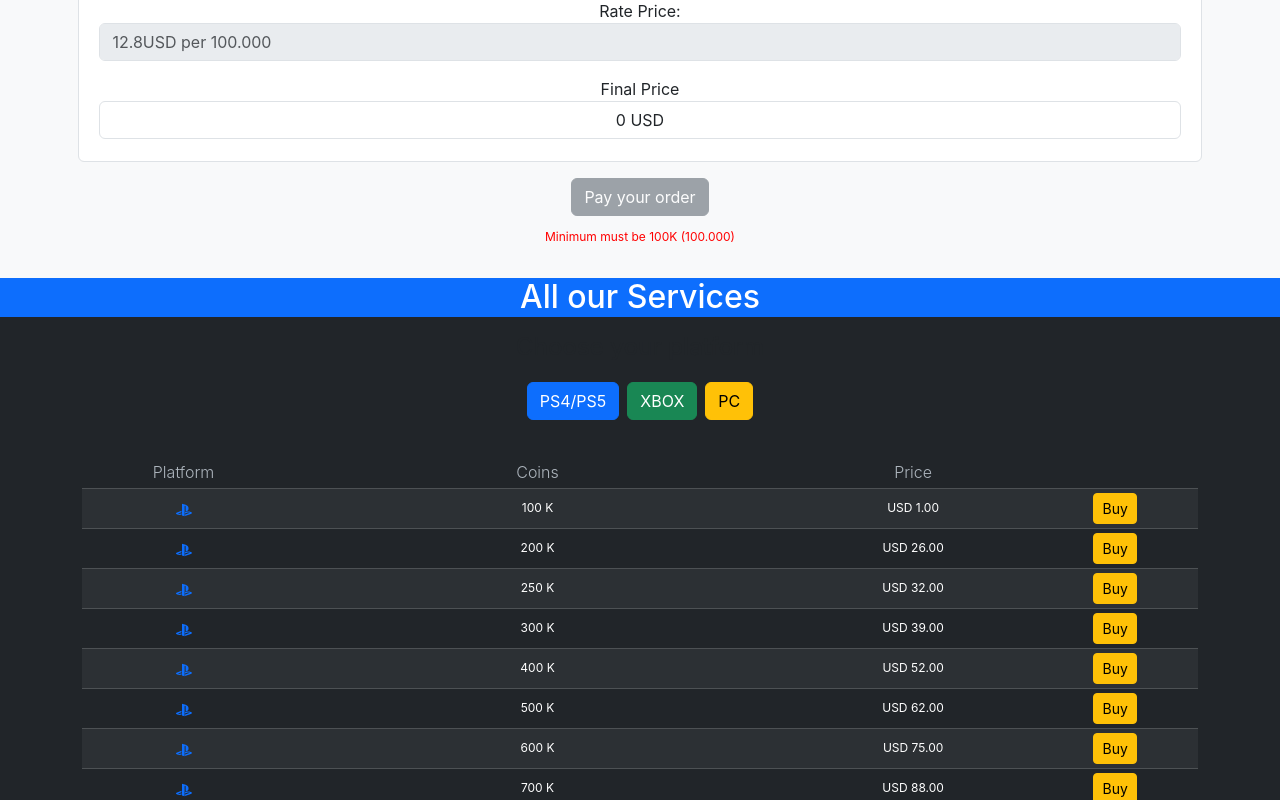
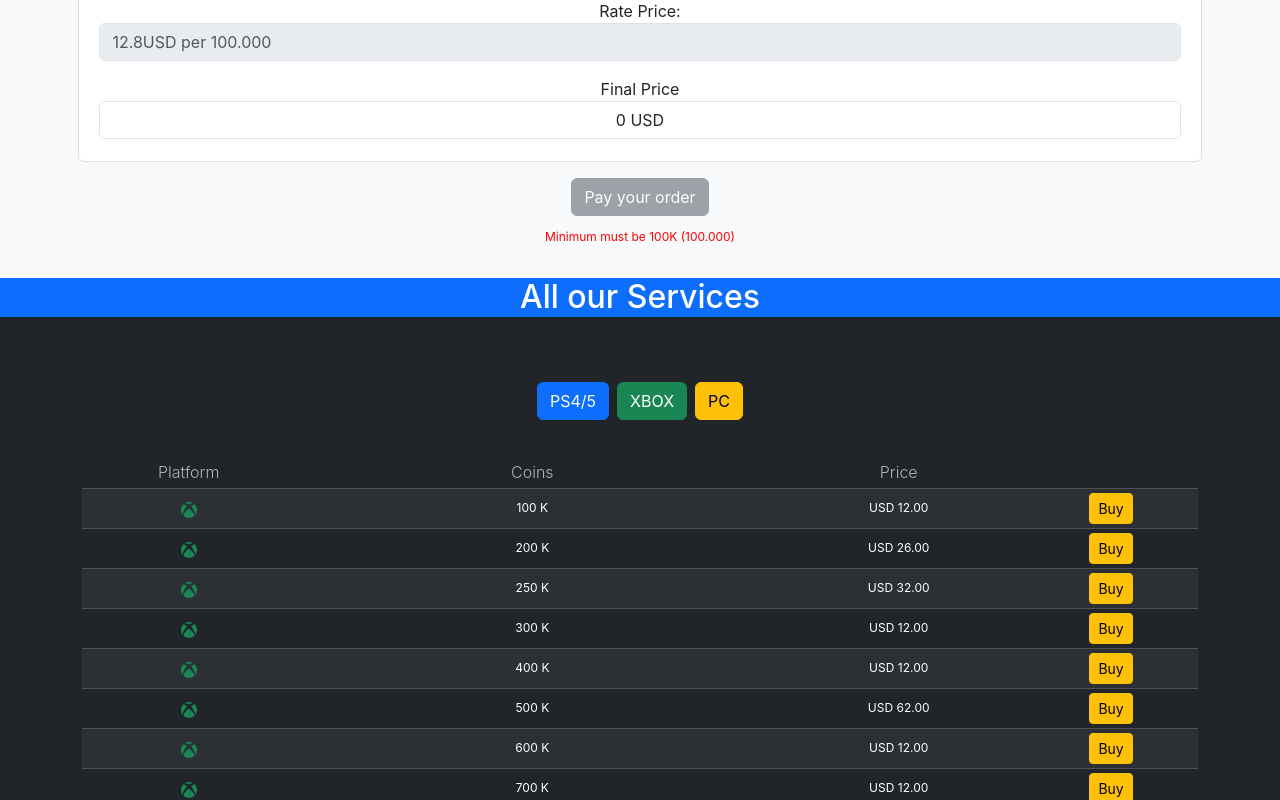
Before and after one commit to lisandroman/fcm, a React (Create React App) app: page /buy in a window 1280 px wide. Both pictures are taken after a click on the button "XBOX". Shown: the part 537-1337 px from the top of the page. Built offline with nearby package versions, Linux system fonts and the light colour scheme.

Commit message:
Packages Page fix filters by platforms

```diff
--- a/src/components/data/priceListPC.data.js
+++ b/src/components/data/priceListPC.data.js
@@ -1,8 +1,8 @@
-export const PriceListPS = [
+export const PriceListPC = [
   {
     id: 41,
     coins: 100,
-    price: 12.8,
+    price: 99,
     platformPS4: "PC",
   },
   {
--- a/src/components/data/priceListXBOX.data.js
+++ b/src/components/data/priceListXBOX.data.js
@@ -1,9 +1,9 @@
-export const PriceListPS = [
+export const PriceListXBOX = [
   {
     id: 21,
     coins: 100,
     price: 12.8,
-    platformPS4: "XBOX",
+    platform: "XBOX",
   },
   {
     id: 22,
--- a/src/components/pages/Buy/Buy.jsx
+++ b/src/components/pages/Buy/Buy.jsx
@@ -1,15 +1,20 @@
-import React, { useState } from "react";
+import React, { useRef, useState } from "react";
 import styled from "styled-components";
 import { PriceListPS } from "../../data/priceListPS.data";
+import { PriceListXBOX } from "../../data/priceListXBOX.data";
+import { PriceListPC } from "../../data/priceListPC.data";
 import Swal from "sweetalert2";
 import { useDispatch, useSelector } from "react-redux";
 import { addToCart, getCurrency } from "../../../redux/state/orders";
 import { SiPlaystation } from "react-icons/si";
+import { RiComputerLine } from "react-icons/ri";
+import { SiXbox } from "react-icons/si";
 
 const Buy = () => {
   const dispatch = useDispatch();
   const getCurrencyData = useSelector(getCurrency);
   const [total, setTotal] = useState(0);
+  const [content, setContent] = useState(PriceListPS);
 
   const handleInputAmount = (e) => {
     let preValue = 0;
@@ -51,6 +56,10 @@
       ? (priceToShow = 0.82)
       : (priceToShow = 1.0);
   };
+
+  const handlePlatformListPS = () => { setContent(PriceListPS) }
+  const handlePlatformListXBOX = () => { setContent(PriceListXBOX) }
+  const handlePlatformListPC = () => { setContent(PriceListPC) }
 
   return (
     <BuyPageStyled>
@@ -169,9 +178,18 @@
       <h2 className="text-bg-primary mb-3">All our Services</h2>
       <div className="mb-3">
         <h4 className="pb-2">Choose your platform</h4>
-        <button className="btn btn-primary m-1">PS4/PS5</button>
-        <button className="btn btn-success m-1 ">XBOX</button>
-        <button className="btn btn-warning m-1">PC</button>
+        <button className="btn btn-primary m-1" onClick={handlePlatformListPS}>
+          PS4/5
+        </button>
+        <button
+          className="btn btn-success m-1"
+          onClick={handlePlatformListXBOX}
+        >
+          XBOX
+        </button>
+        <button className="btn btn-warning m-1" onClick={handlePlatformListPC}>
+          PC
+        </button>
       </div>
 
       <div className="container">
@@ -188,11 +206,22 @@
                   </tr>
                 </thead>
                 <tbody>
-                  {PriceListPS.map((item) => (
+                  {content?.map((item) => (
                     <tr key={item.id} className="align-middle">
-                      <th scope="row" className="text-primary">
-                        <SiPlaystation />
-                      </th>
+                      {item.platform === "PS4/5" ? (
+                        <th scope="row" className="text-primary">
+                          <SiPlaystation />
+                        </th>
+                      ) : item.platform === "XBOX"
+                          ?(
+                        <th scope="row" className="text-success">
+                          <SiXbox />
+                        </th>)
+                        :  (<th scope="row" className="text-warning">
+                          <RiComputerLine />
+                        </th>
+                      )}
+
                       {item.coins >= 2000 ? (
                         <td>
                           {item.coinsM} Millions{" "}
```
